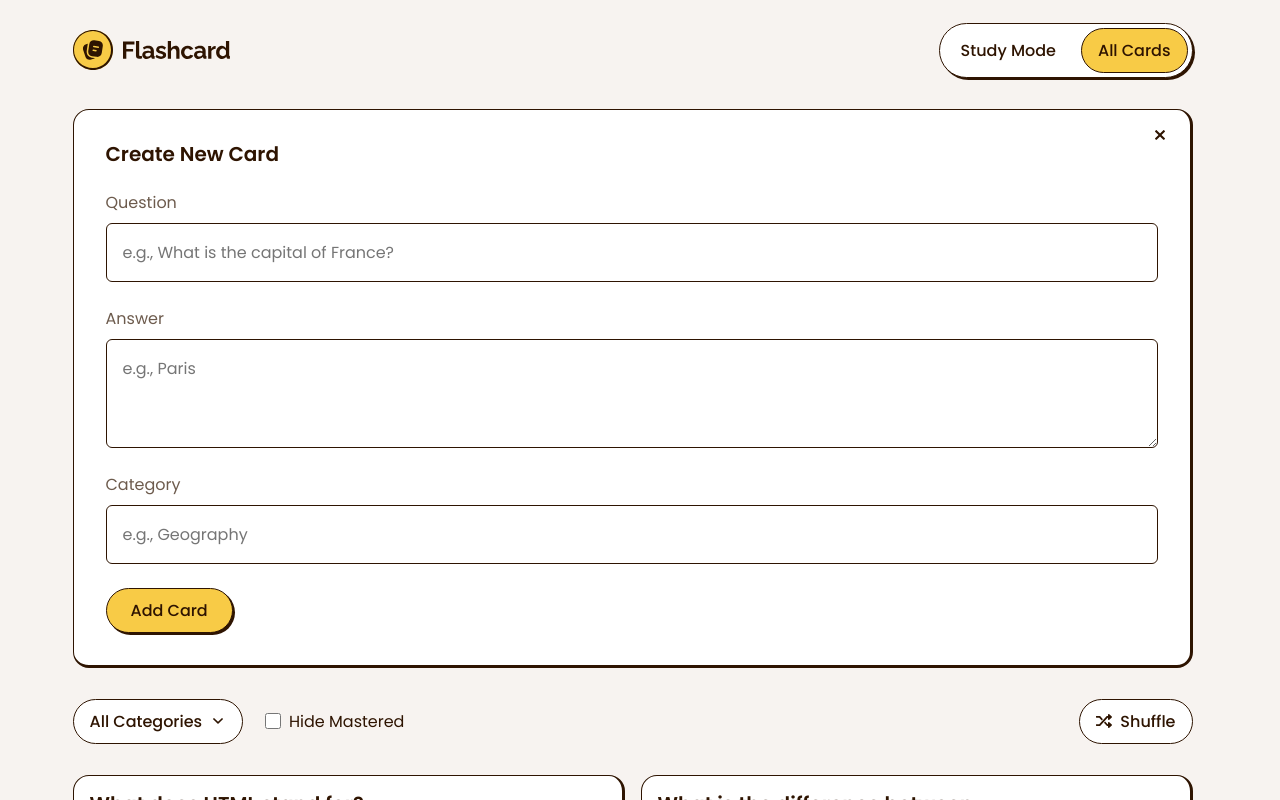
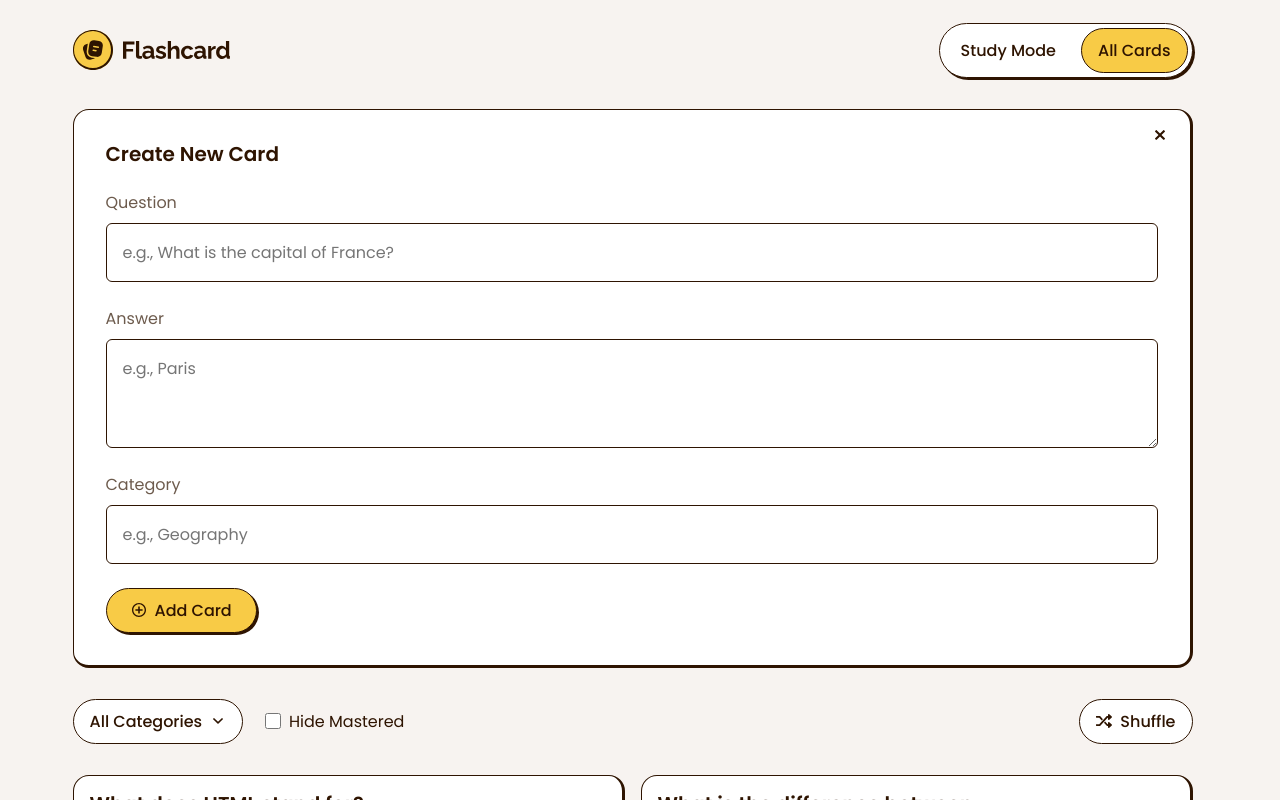
Before and after one commit to jkaps9/flashcard-app, a React (Vite) app: page / in a window 1280 px wide. Both pictures are taken after a click on the button "Create Card". Shown: the top 800 px of the page. Built offline with nearby package versions, Linux system fonts and the light colour scheme.

Commit message:
add + icon when creating a new card only

```diff
--- a/src/components/CardForm.jsx
+++ b/src/components/CardForm.jsx
@@ -1,11 +1,13 @@
 import { useState } from "react";
 import ErrorIcon from "../assets/icons/icon-error.svg";
+import PlusIcon from "../assets/icons/icon-circle-plus.svg";
 
 export default function CardForm({
   initialState = { question: "", answer: "", category: "" },
   onSubmit,
   children,
   buttonText,
+  isCreating = false,
 }) {
   const [formData, setFormData] = useState(initialState);
   const [errors, setErrors] = useState({
@@ -127,6 +129,7 @@ export default function CardForm({
         </div>
       )}
       <button type="submit" className="btn btn--primary">
+        {isCreating && <img src={PlusIcon} alt="" aria-hidden="true" />}
         {buttonText}
       </button>
     </form>
--- a/src/components/CardManager.jsx
+++ b/src/components/CardManager.jsx
@@ -173,7 +173,11 @@ export default function CardManager({ studyMode, toggleView }) {
 
               {addCardFormVisible ? (
                 <div className="card">
-                  <CardForm onSubmit={handleAddCard} buttonText="Add Card">
+                  <CardForm
+                    onSubmit={handleAddCard}
+                    buttonText="Add Card"
+                    isCreating={true}
+                  >
                     <h2>Create New Card</h2>
                     <button
                       type="button"
```
